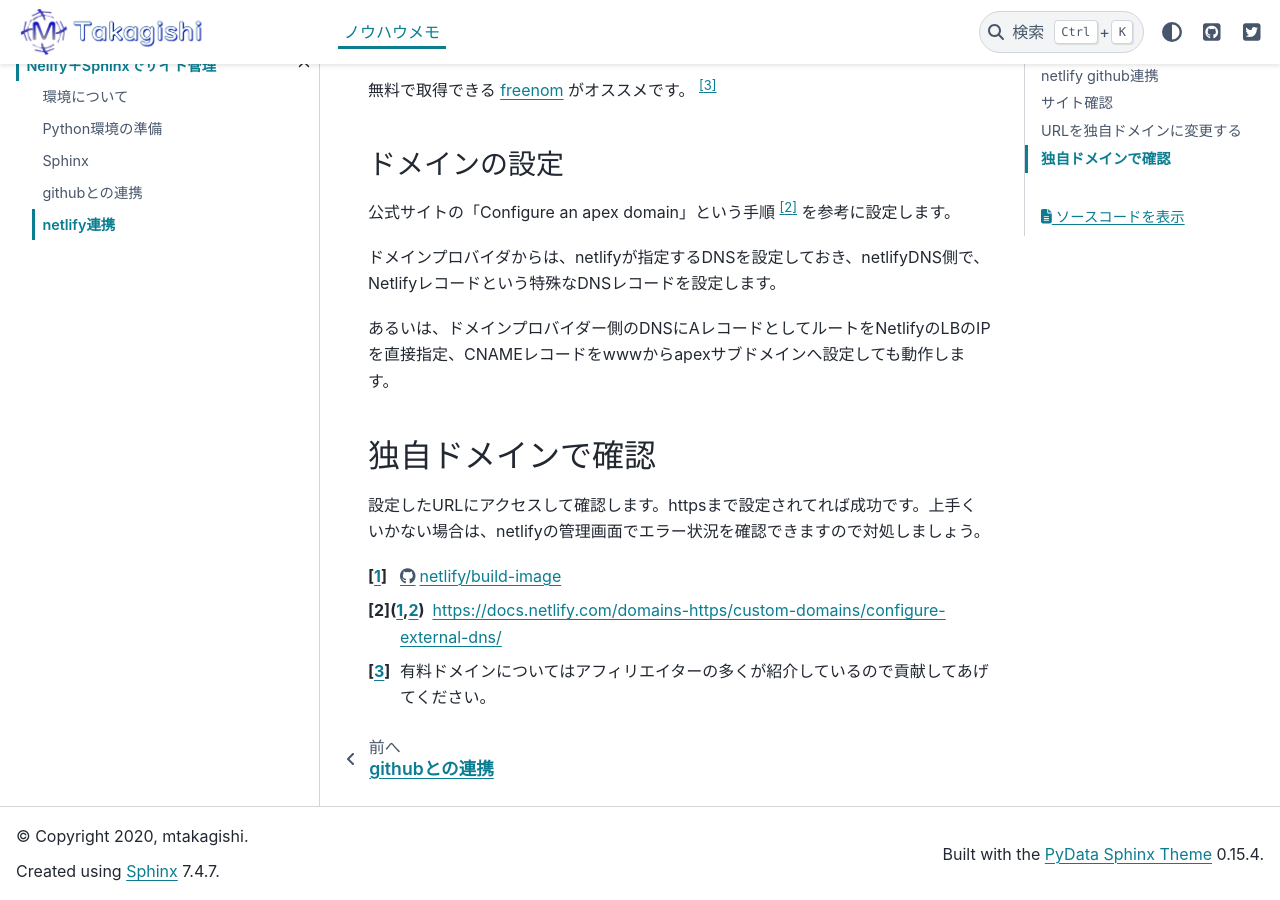
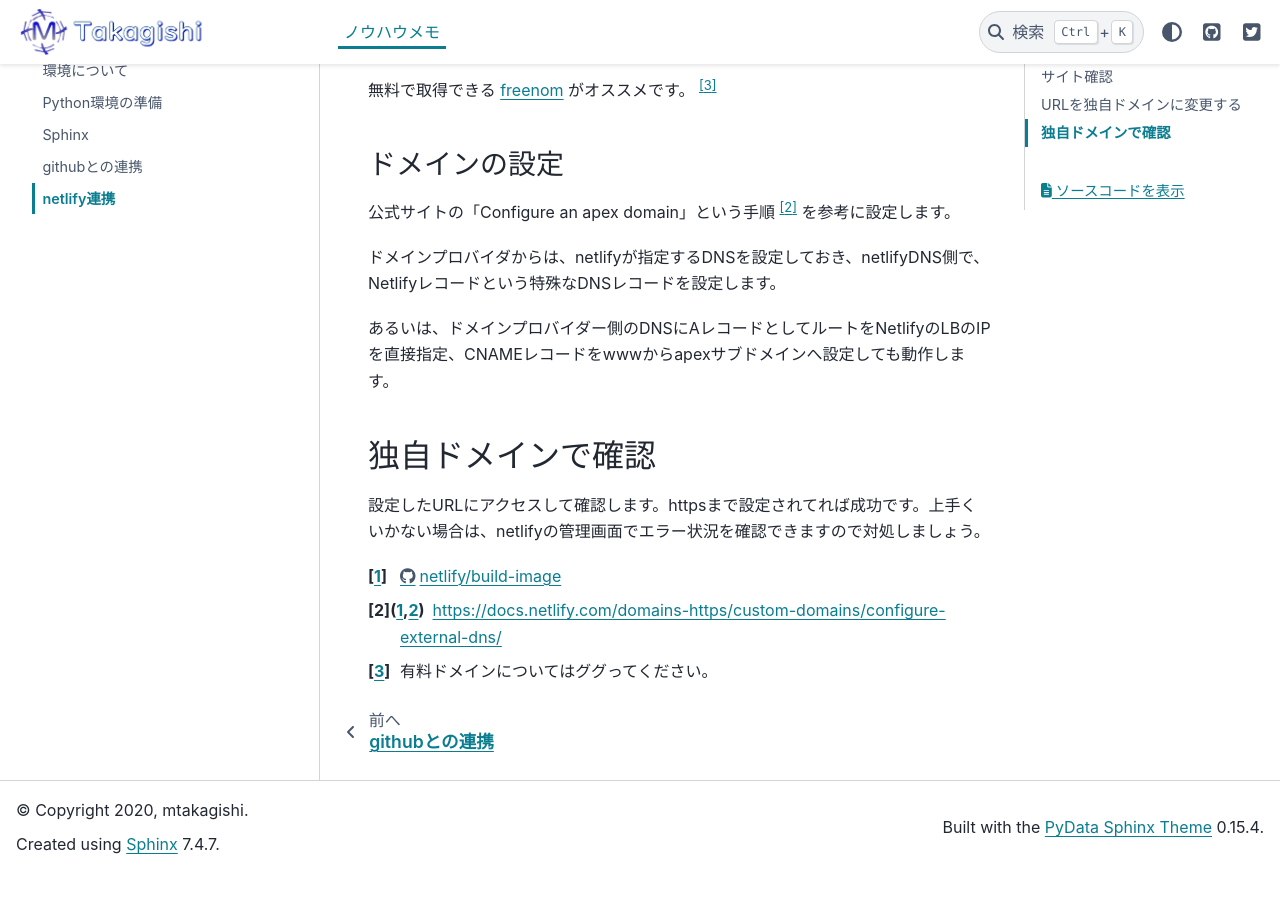
Before and after one commit to mtakagishi/mtakagishi, a Sphinx documentation site: the page built from docs/howto/20201105-netlify-sphinx/netlify.rst, in a window 1280 px wide and 900 px high, scrolled down 1526 px. Built offline with Sphinx 7.4.7 and the PyData theme 0.15.4, drawn with Linux system fonts in a browser that asks for light colours; pages that are not in the unit, such as notebooks, are missing from menus; after the commit the page ends 2400 px from its top, so only the background shows below that.

Commit message:
微修正

```diff
--- a/docs/howto/20201105-netlify-sphinx/netlify.rst
+++ b/docs/howto/20201105-netlify-sphinx/netlify.rst
@@ -68,6 +68,6 @@
 
 .. [#dns] https://docs.netlify.com/domains-https/custom-domains/configure-external-dns/
 
-.. [#domain]  有料ドメインについてはアフィリエイターの多くが紹介しているので貢献してあげてください。
+.. [#domain]  有料ドメインについてはググってください。
 
 .. |date| date::
```
